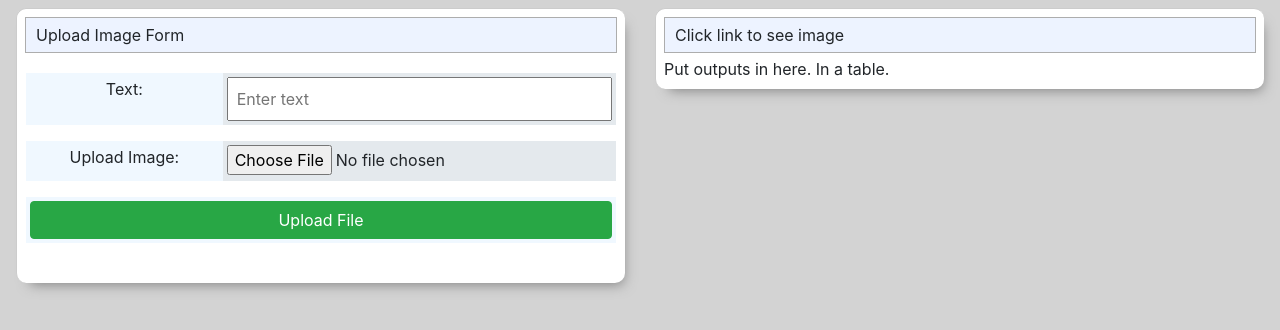
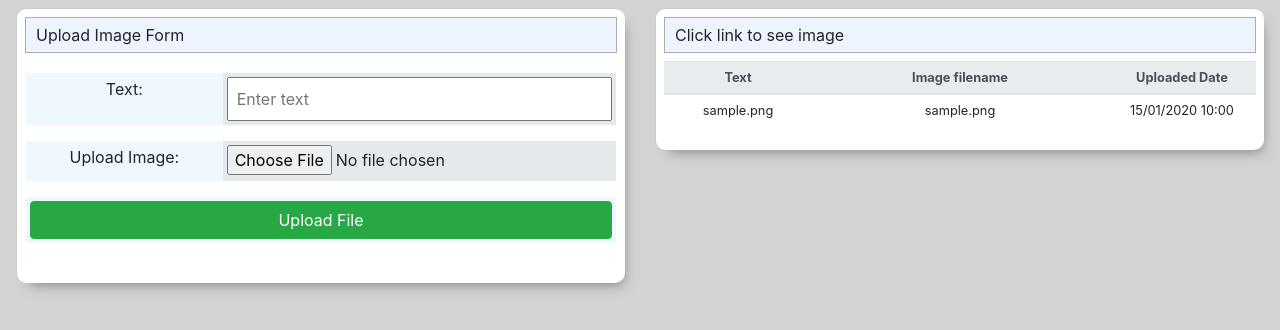
Before and after one commit to sunman89/glassCare, a PHP site: page /landing.php in a window 1280 px wide. Shown: the top 330 px of the page. Run offline with PHP 8.4, Linux system fonts and the light colour scheme; tables that the repository leaves empty or names only in its code hold one stand-in row (values such as "Sample post"); a stand-in replaces the project's code that opens the database connection; some libraries are stand-ins or nearby versions.

Commit message:
finished just putting extra touches

```diff
--- a/index.php
+++ b/index.php
@@ -1,4 +1,4 @@
 <?php
-    // Normally have a login page here. But make it just redirect straight to the landing page controller.
+    // Normally have a login page here or use this to route where the user wants to go to on the site. But made it just redirect straight to the landing page controller.
     header("Location:landing.php");
 ?>
--- a/landing.php
+++ b/landing.php
@@ -23,28 +23,14 @@ switch($_REQUEST['action'])
     break;
 
     case 'upload-image':
-        $proceed = $landing->addImageAndText($data);
-
-        if($proceed['failed'])
-        {
-            // Then return to landing page again, with error message.
-            header('Location: landing.php?failed='.$proceed['failed'] . '&image_text='.$data['image_text']);
-        }
-        /**
-         * Check if image has been uploaded. If not, return a fail message and then return to landing page displaying the fail message and the text the user put in.
-         */
-        echo '<pre>';
-        print_r($data);
-        exit();
+        $failed = $landing->addImageAndText($data);
+        // If has a failed message, pass it through to display it.
+        header('Location: landing.php?'.(($failed) ? 'failed='.$failed . '&image_text='.$data['image_text'] :'' ));
     break;
 
     case 'display':
-        // In here, display the image and the text.
-        // Have go back button.
-        // If no image, or image is wrong tell the user.
-        echo '<pre>';
-        print_r($data);
-        exit();
+        $image      = $landing->getImageToDisplay($data);
+        $layout     = 'display-image.inc.php';
     break;
 
     /*
--- a/models/Landing.php
+++ b/models/Landing.php
@@ -7,6 +7,7 @@
 class Landing
 {
     private $db;
+    private $upDir;
     /*
     |--------------------------------------------------------------------------
     | Setup our constructor. So can access the database.
@@ -15,6 +16,12 @@ class Landing
     public function __construct($db)
     {
         $this->db       = $db;
+        $this->upDir    = dirname(__DIR__, 1). DIRECTORY_SEPARATOR .'images' . DIRECTORY_SEPARATOR;
+    }
+
+    private function getUploadDirectory()
+    {
+        return $this->upDir;
     }
 
     /**
@@ -38,20 +45,110 @@ class Landing
     }
 
     /**
+     * Function to add the newly uploaded image and associated text to the database.
+     */
+    public function addImageAndTextToDb($upload, $text)
+    {
+        if(!$upload && !$text) return false;
+        $this->db->insert('INSERT INTO landing_images (
+            image_text,
+            image_filename,
+            image_link
+        ) VALUES (?,?,?)',[
+            $text,
+            $upload,
+            'images' . DIRECTORY_SEPARATOR . $upload
+        ]);
+    }
+
+    /**
+     * Function to get the image to display.
+     */
+    public function getImageToDisplay($data)
+    {
+        if(!array_key_exists('id', $data)) return [];
+        return $this->db->get('SELECT *, CONCAT(?, image_filename) AS `file_path`
+        FROM landing_images WHERE landing_id = ?',['images' . DIRECTORY_SEPARATOR, $data['id']]);
+    }
+
+    /**
      * Function to add the image to the correct directory and also store the data into the database.
      */
     public function addImageAndText($data)
     {
+        $failed = false;
+        $result = $this->uploadImage($data);
+        if($result['success'])
+        {
+            // Insert the data into the database
+            $this->addImageAndTextToDb($result['success'], $data['image_text']);
+        }
+        else $failed = ($result['failed']) ? $result['failed'] : 'Failed for some reason - need to investigate.' ;
+        return $failed;
+    }
+
+    public function uploadImage($data)
+    {
         $result = ['failed' => false, 'success' => false];
 
-        // First try and upload the file. Then if that succeeds add it to the database. If not, return the failed message below, which will mention the file type they tried to upload.
+        if($_FILES)
+        {
+            // Checks to see if the file uploaded is an uploaded file.
+            if(is_uploaded_file($_FILES['image']['tmp_name']))
+            {
+                // Checks if there was an error.
+                if($_FILES['image']['error'] != UPLOAD_ERR_OK)
+                {
+                    $result['failed'] = $_FILES['image']['error'];
+                }
+                else
+                {
+                    $tmpname = $_FILES['image']['tmp_name'];
+                    $proceed = false;
+                    switch(exif_imagetype($tmpname))
+                    {
+                        case IMAGETYPE_GIF :
+                            $proceed = 'gif';
+                        break;
 
-        // Need to sort out this stuff.
-        $result['failed'] = 'Image type not allowed - Try uploading a jpeg, jpg, png file.';
-        return $result;
-        echo '<pre>';
-        print_r($data);
-        exit();
+                        case IMAGETYPE_JPEG :
+                            $proceed = 'jpeg';
+                        break;
+
+                        case IMAGETYPE_PNG :
+                            $proceed = 'png';
+                        break;
+                    }
+
+                    if(!$proceed)
+                    {
+                        $result['failed'] = 'File uploaded was not of type png, jpeg or gif.';
+                    }
+                    else
+                    {
+                        $updir = $this->getUploadDirectory();
+                        $fileName = htmlspecialchars(basename($_FILES['image']['name']));
+                        $target_file = $updir . $fileName;
+
+                        // Check if file/image already exists
+                        if (file_exists($target_file)) {
+                            // Could do something here to add a (1) to the file name and then still upload it. Maybe check the database for files with the same original name. Then can just add 1 to the count and then upload it. But for now, going to return an error.
+                            $result['failed'] = 'File already exists on the server.';
+                        }
+                        else
+                        {
+                            // Try and move the uploaded file to the correct location.
+                            if (move_uploaded_file($tmpname, $target_file)) $result['success'] = $fileName;
+                            else $result['failed'] = 'Sorry, there was an error uploading your file.';
+                        }
+                    }
+                }
+            }
+        }
+        else
+        {
+            $result['failed'] = 'Could not access the uploaded file.';
+        }
         return $result;
     }
 }
--- a/views/landing/landing.inc.php
+++ b/views/landing/landing.inc.php
@@ -1,12 +1,3 @@
-<!--
-    Finish the form off.
-    Make it only be able to upload png, jpeg, mpeg. Etc, all the image types.
-    If user tries to upload a wrong image type return a fail message.
-    Test the image type on the backend.
-    Make it also pass in the text used, that way can put the text back into the field.
-
-    OR test via javascript.
- -->
 <div class="container-fluid pl-3 pr-3 mt-2 mb-0">
     <div class="row">
         <div class="col-6">
@@ -48,9 +39,43 @@
         </div>
         <div class="col-6">
             <div class="widget-container p-2">
-                <p class="sub-widget-title mb-1" style="font-size:1em;">Click link to see image</p>
-                Put outputs in here. In a table.
+                <p class="sub-widget-title mb-2" style="font-size:1em;">Click link to see image</p>
+                <table class="table table-alternate table-hover" style="width:100%;font-size:0.8em;">
+                    <thead class="thead-light">
+                        <tr>
+                            <th class="p-2 text-center" width="100">Text</th>
+                            <th class="p-2 text-center" width="200">Image filename</th>
+                            <th class="p-2 text-center" width="100">Uploaded Date</th>
+                        </tr>
+                    </thead>
+                    <tbody>
+                        <?php foreach($outputs as $output): ?>
+                            <tr class="open-image" data-id="<?=$output['landing_id'];?>" style="cursor:pointer;">
+                                <td class="p-2 text-center"><?=$output['image_text'];?></td>
+                                <td class="p-2 text-center"><?=$output['image_filename'];?></td>
+                                <td class="p-2 text-center"><?=date('d/m/Y H:i', strtotime($output['created_date']));?></td>
+                            </tr>
+                        <?php endforeach; ?>
+                    </tbody>
+                </table>
             </div>
         </div>
     </div>
 </div>
+<script>
+    // Could of just put an <a> tag around the table entries to make it relocate to the images. Or even put an onclick function on the table rows too. But decided to do this way, to add some javascript to it all.
+    // Normally would have a separate js file for this and use JQuery, but since it's such a small thing I decided not to.
+
+    // Get the table rows.
+    let trs = document.getElementsByClassName('open-image');
+    for(let i=0;i< trs.length;i++) {
+        // Loop through adding the click event to them.
+        trs[i].addEventListener('click', openLink);
+    }
+
+    // Function to open the link.
+    function openLink(e) {
+        let id = this.getAttribute('data-id');
+        window.location.href = 'landing.php?action=display&id=' + id;
+    }
+</script>
```
Also changed, not shown: sql/create_table.sql (added, +38 -0 lines), views/landing/display-image.inc.php (added, +19 -0 lines), images/122-1221143_sharingan-sharinganeye-sharingansharinganeyes-eyes-sharingan-eye.png (added), images/1acd79d9a7bb990a88d401bc7890ea66.jpg (added), images/ABT26A4825680835D8CF46A12183B012140A8D516E5A80944BE940A17CEB8F04DE4.jpg (added), images/a0NzQoZ6_700w_0.jpg (added), images/aDnwI9q (1).png (added), images/byakupurple.png (added), images/image (5).png (added), images/pizza.jpg (added).
